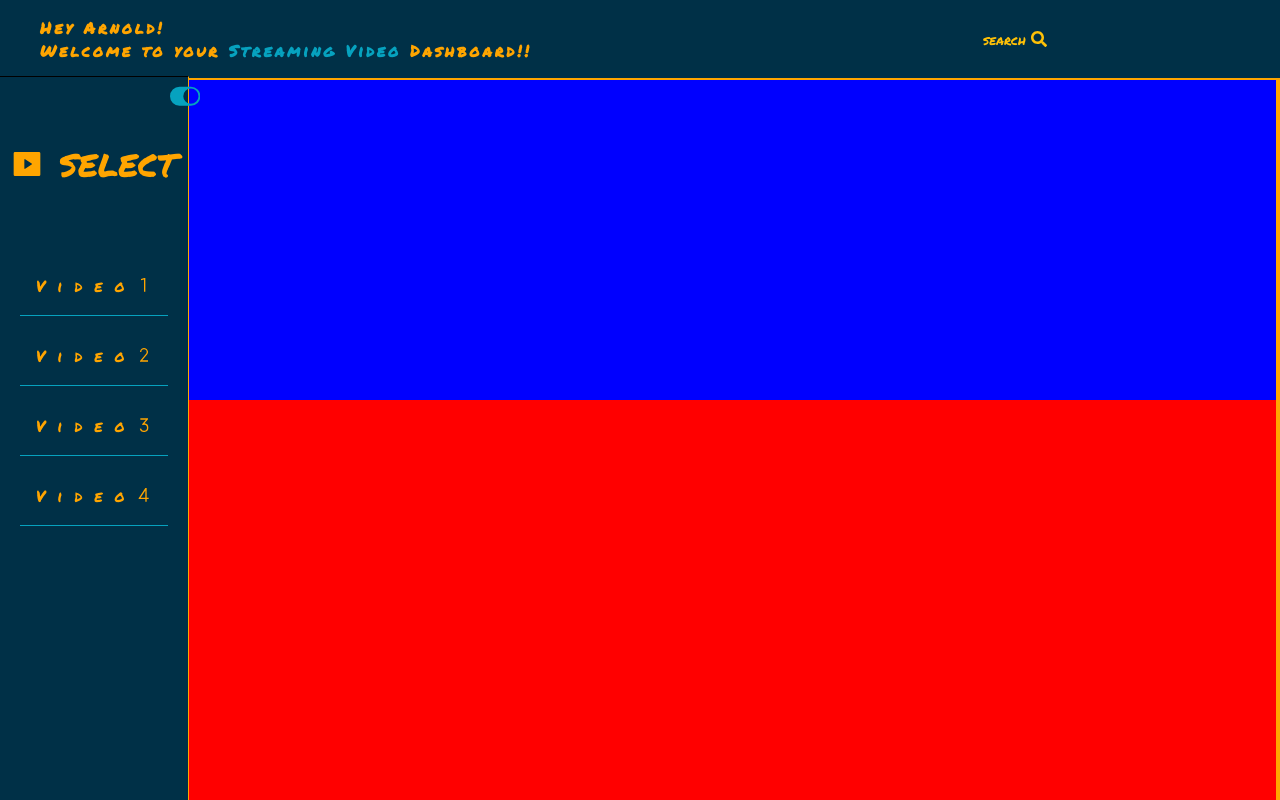
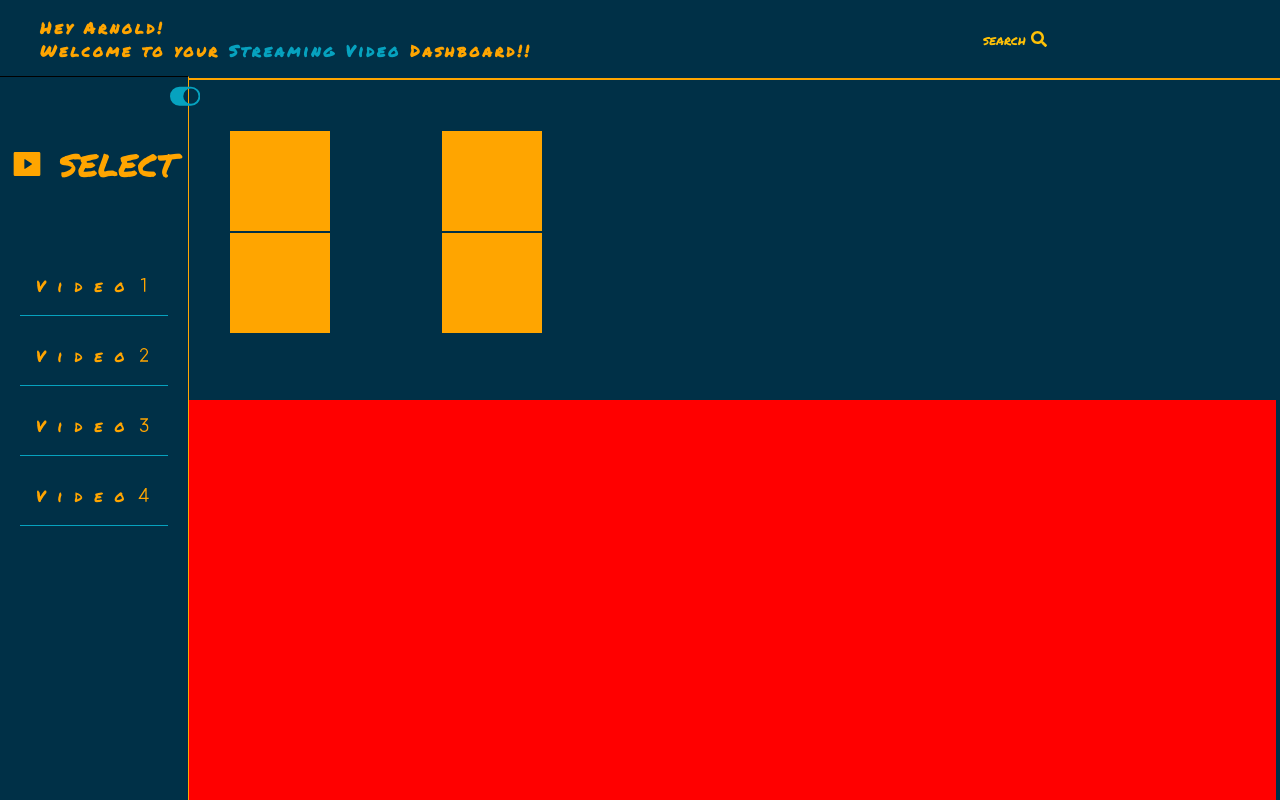
Before and after one commit to si3mshady/video_streaming_dashboard_k8s, a React (Create React App) app: page / in a window 1280 px wide. Built offline with nearby package versions, Linux system fonts and the light colour scheme.

Commit message:
save pointe

```diff
--- a/src/components/Dashboard.jsx
+++ b/src/components/Dashboard.jsx
@@ -1,6 +1,7 @@
 import React from 'react'
 import styled from 'styled-components'
 import Topbar from './Topbar'
+import Media from './Media'
 
 export default function Dashboard() {
   return (
@@ -10,7 +11,7 @@ export default function Dashboard() {
 
     <div className='dashboard_container'>
         <div className='dashboard_container__top'>
-
+                <Media />
 
         </div>
 
@@ -35,7 +36,7 @@ background-color: #003047 !important;
     display: flex;
     flex-direction: column;
     width: 100%;
-    background-color: orange;
+
     padding: 0 34px 0 0;
     ${'' /* margin: auto; */}
     ${'' /* margin-left: 15vw;  OVERFLOW hidden is needed to hide the body overflow behind the sidebar= but still allow it to be seen when
@@ -44,10 +45,13 @@ background-color: #003047 !important;
     ${'' /* padding: 2rem; */}
     &__top {
         width: 100%;
-        background-color:  blue;
+        justify-content: center;
+        align-items: center;
+        ${'' /* background-color:  blue; */}
         height: 50%;
         margin: 0 30px;
         display: grid;
+        grid-template-columns: repeat(2, 1fr);
     }
 
     &__bottom {
@@ -56,6 +60,7 @@ background-color: #003047 !important;
         height: 50%;
         margin: 0 30px;
         display: grid;
+        grid-template-columns: repeat(2, 1fr);
     }
 }
 
--- /dev/null
+++ b/src/components/Media.jsx
@@ -0,0 +1,45 @@
+import React from 'react'
+import styled from 'styled-components'
+export default function Media() {
+
+
+  return (
+   <Div >
+   <div className='video'>
+        {/* <iframe width="200" height="200" src="https://www.youtube.com/embed/9CnZVfsyN2I" title="YouTube video player" frameborder="0" allow="accelerometer; autoplay; clipboard-write; encrypted-media; gyroscope; picture-in-picture" allowfullscreen></iframe> */}
+
+   </div>
+   <div className='video'>
+        {/* <iframe width="200" height="200" src="https://www.youtube.com/embed/9CnZVfsyN2I" title="YouTube video player" allow="accelerometer; autoplay; clipboard-write; encrypted-media; gyroscope; picture-in-picture" allowfullscreen></iframe> */}
+
+   </div>
+   <div className='video'>
+        {/* <iframe width="200" height="200" src="https://www.youtube.com/embed/9CnZVfsyN2I" title="YouTube video player" allow="accelerometer; autoplay; clipboard-write; encrypted-media; gyroscope; picture-in-picture" allowfullscreen></iframe> */}
+
+   </div>
+   <div className='video'>
+        {/* <iframe width="200" height="200" src="https://www.youtube.com/embed/9CnZVfsyN2I" title="YouTube video player" allow="accelerometer; autoplay; clipboard-write; encrypted-media; gyroscope; picture-in-picture" allowfullscreen></iframe> */}
+
+   </div>
+   </Div>
+
+  )
+
+}
+
+const Div = styled.div`
+display: grid;
+grid-template-columns: repeat(2,1fr);
+margin-left: 200px;
+margin-top: 4rem;
+gap: .1rem;
+.video {
+    padding: 20px;
+    width: 100px;
+    height: 100px;
+    border-radius: 1px solid orange;
+    background-color: orange;
+
+}
+
+`
```
